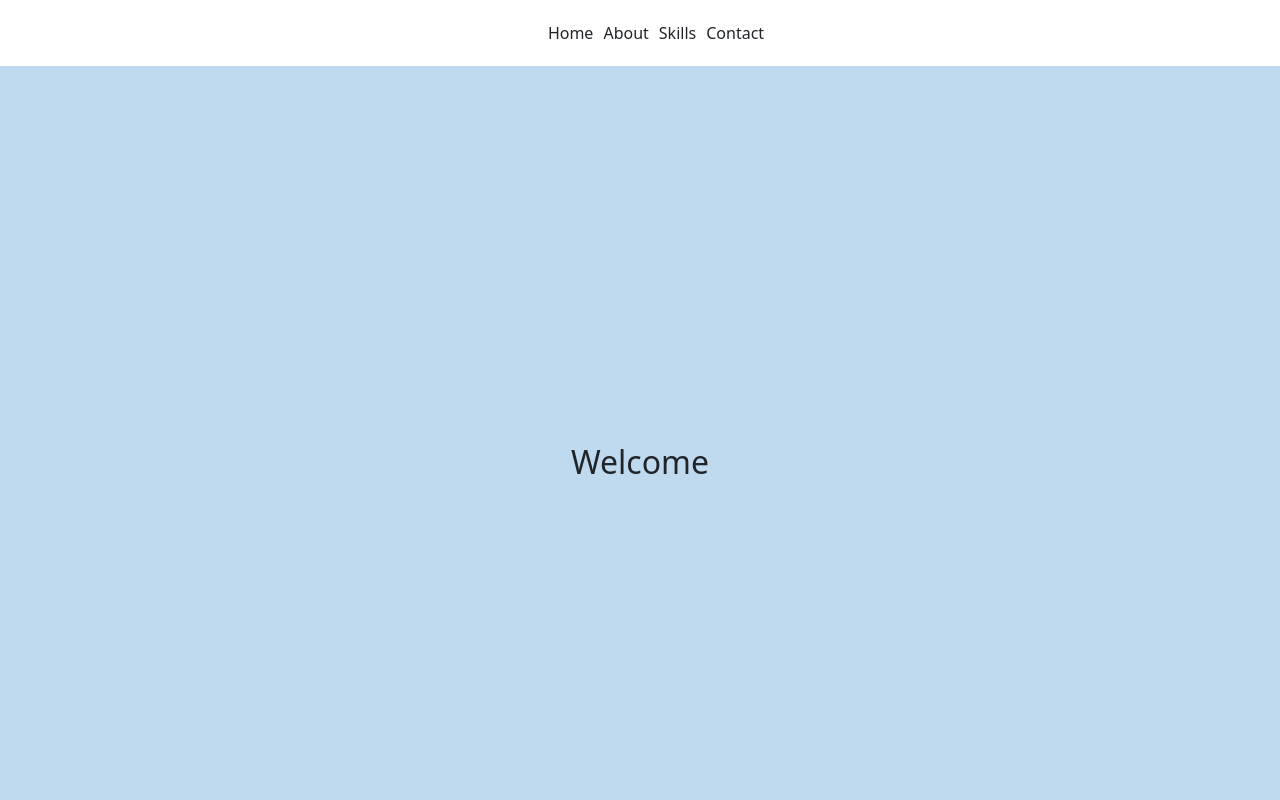
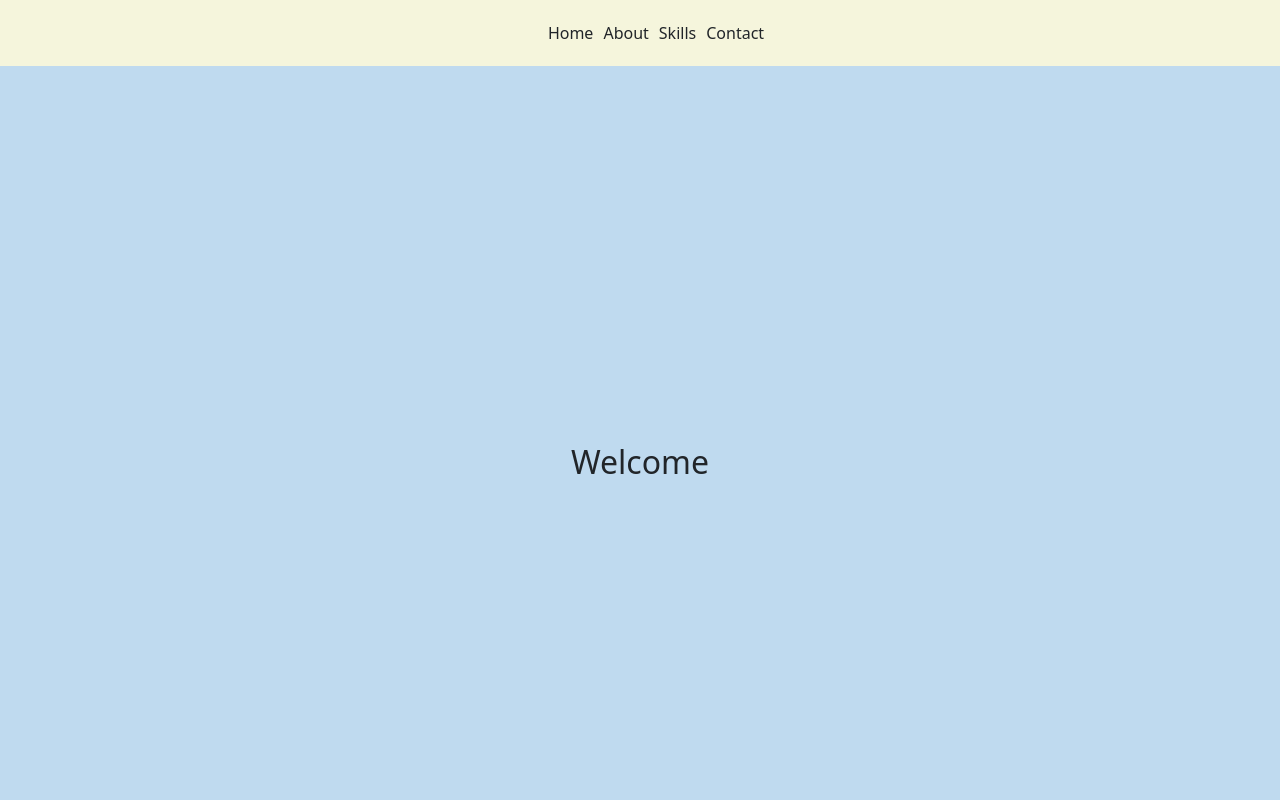
Before and after one commit to vlee20/react-web, a React (Create React App) app: page / in a window 1280 px wide. Shown: the top 800 px of the page. Built offline with nearby package versions, Linux system fonts and the light colour scheme.

Commit message:
navbar fade anim

```diff
--- a/src/components/Navbar.js
+++ b/src/components/Navbar.js
@@ -1,32 +1,26 @@
 import "../styles/Navbar.css";
 import "../styles/styles.css";
 
-function transitionNav() {
-  if (window.scrollY == 0) {
-    //user scrolled to the top of the page
-    document.getElementsByClassName("navbar-light").style.backgroundColor =
-      "transparent";
-  }
-}
 
 var savedScrollPos = 0;
 window.onscroll = function () {
   var currentScrollPos = window.scrollY;
-  console.log(savedScrollPos, currentScrollPos);
-  // 20 is an arbitrary number here, just to make you think if you need the prevScrollpos variable:
-  savedScrollPos = Math.min(savedScrollPos, currentScrollPos);
-  if (currentScrollPos > 0) {
-    // I am using 'display' instead of 'top':
-    document.getElementById("nav").style.display = "none";
+  var diff = currentScrollPos - savedScrollPos
+  if (diff > 0) {
+    // detects scrolling down
+    document.getElementById("nav").style.opacity = 0;
+    document.getElementById("nav").classList.remove("fade-in")
   } else {
-    document.getElementById("nav").style.display = "initial";
+    document.getElementById("nav").style.opacity = 1;
+    document.getElementById("nav").classList.add("fade-in")
   }
+  savedScrollPos = currentScrollPos
 };
 
 export default function Navbar() {
   return (
     <>
-      <nav id="nav">
+      <nav id="nav" className="fade-in">
         <div>
           <ul className="navbar-set center-vertical">
             <li className="nitem active">
--- a/src/styles/Navbar.css
+++ b/src/styles/Navbar.css
@@ -6,10 +6,34 @@
   }
 } */
 
+#nav {
+  position: sticky;
+  top: 0;
+  overflow: hidden;
+  background-color: beige;
+}
+
 .navbar-set {
   display: flex;
   flex-direction: row !important;
   list-style: none;
+}
+
+.fade-in {
+	opacity: 1;
+	animation-name: fadeInOpacity;
+	animation-iteration-count: 1;
+	animation-timing-function: ease-in;
+	animation-duration: 1s;
+}
+
+@keyframes fadeInOpacity {
+	0% {
+		opacity: 0;
+	}
+	100% {
+		opacity: 1;
+	}
 }
 
 ul {
```
